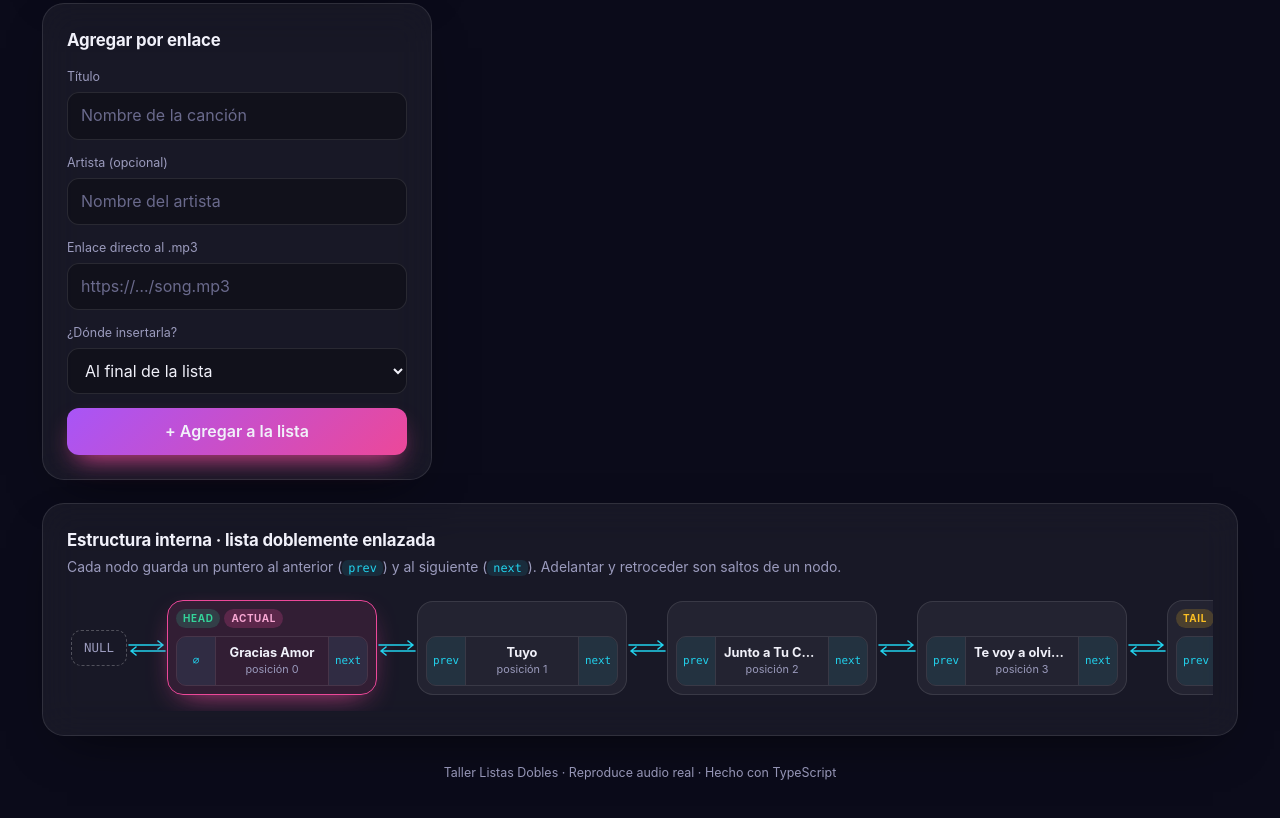
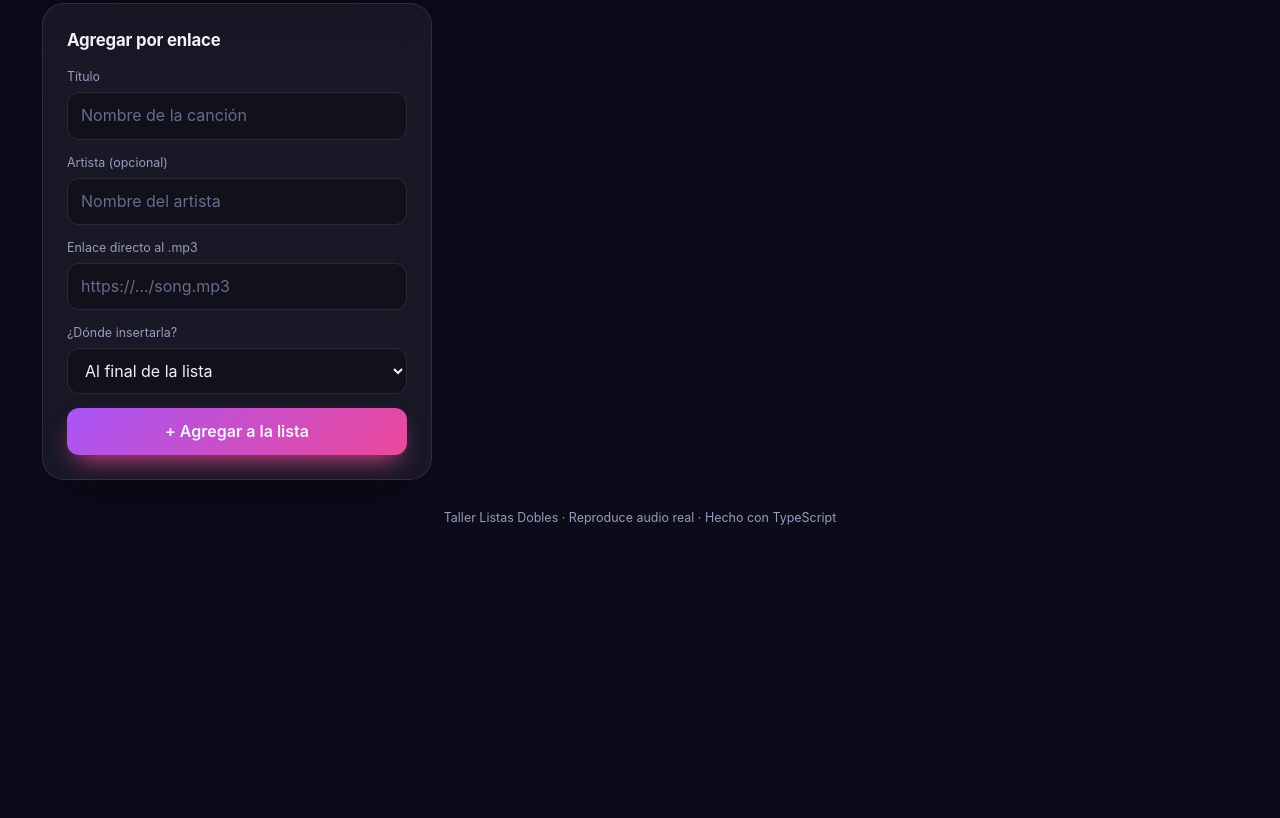
Before and after one commit to JuanHerrera24/ReproductorMusic, a website: page index.html in a window 1280 px wide. Shown: the part 1449-2267 px from the top of the page. After the commit the page ends 2016 px from the top, so only its background shows below. Drawn offline with Linux system fonts and the light colour scheme.

Commit message:
refactor: remove internal structure section from the interface

```diff
--- a/index.html
+++ b/index.html
@@ -139,13 +139,6 @@
       </section>
     </main>
 
-    <section class="card chain-card">
-      <div class="chain-head">
-        <h2 class="card-title">Estructura interna · lista doblemente enlazada</h2>
-        <p>Cada nodo guarda un puntero al anterior (<code>prev</code>) y al siguiente (<code>next</code>). Adelantar y retroceder son saltos de un nodo.</p>
-      </div>
-      <div class="chain" id="chain"></div>
-    </section>
 
     <footer class="footer">Taller Listas Dobles · Reproduce audio real · Hecho con TypeScript</footer>
   </div>
--- a/src/App.ts
+++ b/src/App.ts
@@ -491,7 +491,6 @@ class App {
     this.renderStats();
     this.renderPlayer();
     this.renderPlaylist();
-    this.renderChain();
     this.renderFormHints();
     this.renderYouTubeFrame();
   }
@@ -632,41 +631,6 @@ class App {
       : `<li class="empty-state"><strong>Sin resultados</strong><span>Ninguna canción coincide con tu búsqueda.</span></li>`;
   }
 
-  /** Draws the internal structure: NULL ⇄ node ⇄ node ⇄ NULL */
-  private renderChain(): void {
-    const p = this.player;
-    const host = document.querySelector<HTMLElement>("#chain")!;
-    const arrow = '<span class="link" aria-hidden="true"><svg viewBox="0 0 40 16"><path d="M2 5h34m0 0l-5-4m5 4l-5 4M38 11H4m0 0l5-4m-5 4l5 4" fill="none" stroke="currentColor" stroke-width="1.6" stroke-linecap="round" stroke-linejoin="round"/></svg></span>';
-
-    if (p.playlist.isEmpty()) {
-      host.innerHTML = `<span class="null-box">NULL</span>${arrow}<span class="null-box">NULL</span>`;
-      return;
-    }
-
-    const parts: string[] = ['<span class="null-box">NULL</span>', arrow];
-    let i = 0;
-    for (const node of p.playlist.nodes()) {
-      const tags = [
-        node === p.playlist.head ? '<em class="tag head">HEAD</em>' : "",
-        node === p.playlist.tail ? '<em class="tag tail">TAIL</em>' : "",
-        node === p.current ? '<em class="tag now">ACTUAL</em>' : "",
-      ].join("");
-      parts.push(`
-        <button class="node ${node === p.current ? "current" : ""}" data-action="play-node" data-id="${node.value.id}" title="${escapeHtml(node.value.title)}">
-          <span class="node-tags">${tags}</span>
-          <span class="node-body">
-            <span class="ptr">${node.prev ? "prev" : "∅"}</span>
-            <span class="data"><b>${escapeHtml(node.value.title)}</b><small>posición ${i}</small></span>
-            <span class="ptr">${node.next ? "next" : "∅"}</span>
-          </span>
-        </button>`);
-      parts.push(arrow);
-      i++;
-    }
-    parts.push('<span class="null-box">NULL</span>');
-    host.innerHTML = parts.join("");
-  }
-
   // =========================================================
   //  Persistence (localStorage + IndexedDB)
   // =========================================================
--- a/styles.css
+++ b/styles.css
@@ -181,29 +181,6 @@ input:focus, select:focus { outline: none; border-color: var(--accent); box-shad
 .empty-icon svg { width: 28px; height: 28px; }
 .empty-state .btn { margin-top: 10px; }
 
-/* ---------- Visualización de la lista ---------- */
-.chain-card { margin-top: 22px; }
-.chain-head { margin-bottom: 16px; }
-.chain-head .card-title { margin-bottom: 4px; }
-.chain-head p { color: var(--muted); font-size: .87rem; }
-.chain { display: flex; align-items: center; overflow-x: auto; padding: 8px 4px 16px; }
-.chain::-webkit-scrollbar { height: 8px; }
-.chain::-webkit-scrollbar-thumb { background: rgba(255,255,255,.15); border-radius: 8px; }
-.null-box { flex-shrink: 0; font-family: ui-monospace, Consolas, monospace; font-size: .78rem; color: var(--muted); border: 1px dashed rgba(255,255,255,.25); border-radius: 10px; padding: 8px 12px; }
-.link { flex-shrink: 0; width: 40px; color: var(--accent-3); }
-.node { flex-shrink: 0; width: 210px; border-radius: 16px; background: rgba(255,255,255,.05); border: 1px solid var(--card-border); padding: 8px; text-align: left; transition: transform .15s, border-color .2s; display: grid; gap: 8px; }
-.node:hover { transform: translateY(-3px); border-color: rgba(255,255,255,.3); }
-.node.current { border-color: var(--accent-2); background: rgba(236,72,153,.12); box-shadow: 0 10px 30px -14px var(--accent-2); }
-.node-tags { display: flex; gap: 4px; min-height: 18px; }
-.tag { font-style: normal; font-size: .62rem; font-weight: 700; letter-spacing: .06em; padding: 2px 7px; border-radius: 99px; }
-.tag.head { background: rgba(52,211,153,.18); color: var(--ok); }
-.tag.tail { background: rgba(251,191,36,.18); color: #fbbf24; }
-.tag.now { background: rgba(236,72,153,.22); color: #f9a8d4; }
-.node-body { display: grid; grid-template-columns: 38px 1fr 38px; align-items: stretch; border-radius: 10px; overflow: hidden; border: 1px solid var(--card-border); }
-.ptr { display: grid; place-items: center; font-family: ui-monospace, Consolas, monospace; font-size: .68rem; color: var(--accent-3); background: rgba(34,211,238,.08); }
-.data { display: grid; padding: 7px 8px; text-align: center; min-width: 0; border-inline: 1px solid var(--card-border); }
-.data b { font-size: .8rem; overflow: hidden; text-overflow: ellipsis; white-space: nowrap; }
-.data small { font-size: .68rem; color: var(--muted); }
 
 .footer { text-align: center; color: var(--muted); font-size: .78rem; margin-top: 28px; }
 
```
Also changed, not shown: dist/App.js.
